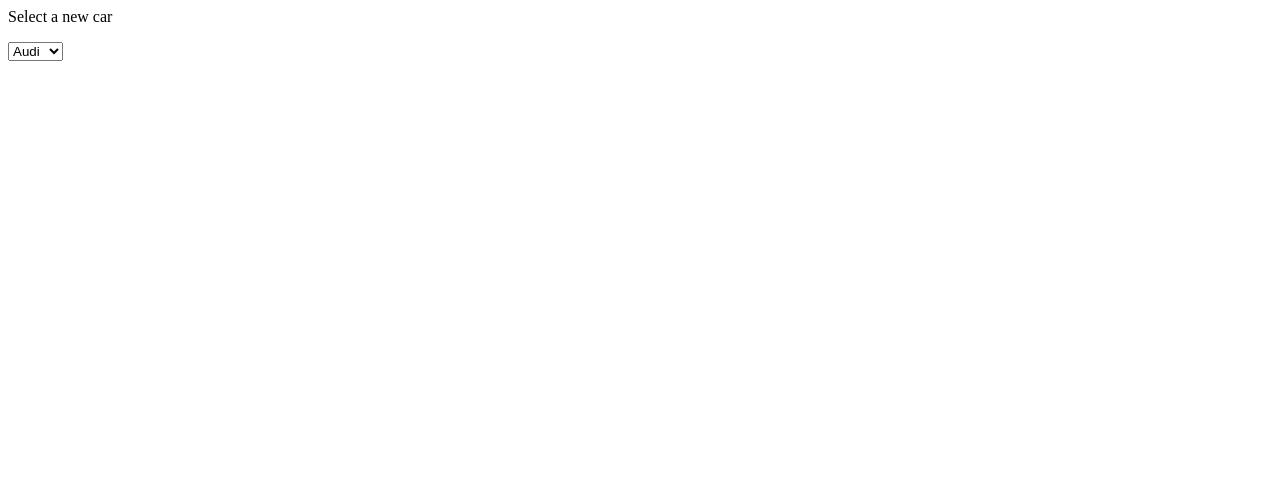
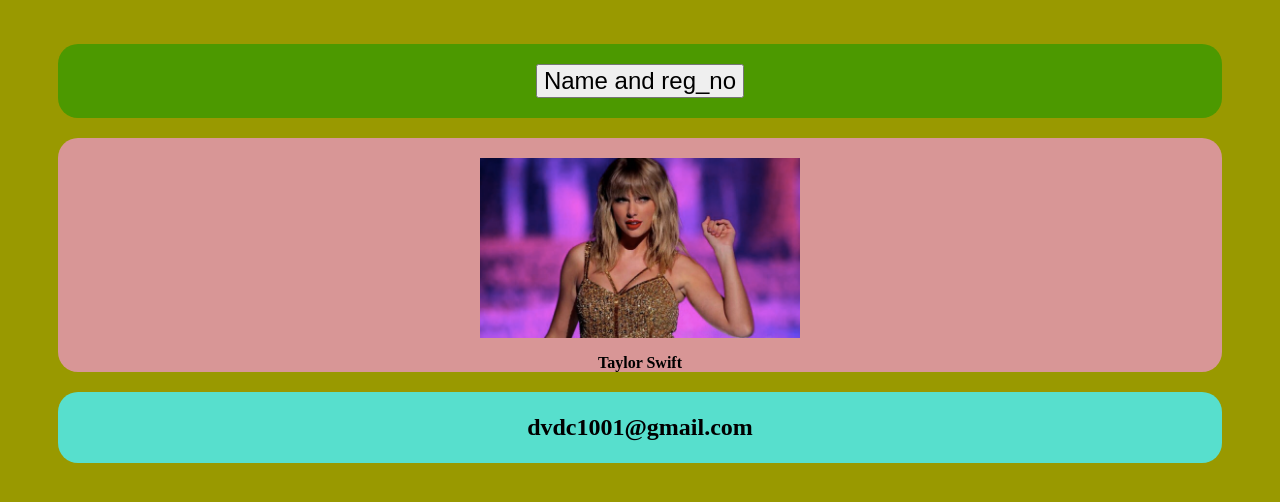
Before and after one commit to divyadrishtichhhetri/divyadrishtichhetri.github.io, a plain HTML site: page index.html in a window 1280 px wide. Drawn offline with Linux system fonts and the light colour scheme.

Commit message:
My Commit

```diff
--- a/index.html
+++ b/index.html
@@ -1,16 +1,109 @@
 <html>
-<body>
-<p id="demo">Select a new car</p>
-<select id="mySelect" onchange="myFunction()">
-<option value ="Audi">Audi</option>
-<option value ="BMW">BMW</option>
-<option value ="Volvo">Volvo</option>
-</select>
-<script>
-	function myFunction(){
-	var x  =document.getElementById("mySelect").value;
-	document.getElementById("demo").innerHTML="You Selected: "+x;
+<head>
+    <title>Assignment 4</title>
+    <style>
+        	#box1
+	{
+        	background-color: rgb(76,153,0);
+      	 padding: 20px;
+       	 border-style:inset;
+       	 border-radius: 20px;
+        	border-width: 0px;
+        	border-color: rgb(227, 220, 245);
+        	margin-left: 50px;
+        	margin-right: 50px;
+        	margin-bottom: 20px;
+        	text-align: center;
+    	}
+
+
+    	#box2{
+    	background-color: rgb(216, 150, 150);
+    	padding: 0px;
+    	border-style:inset;
+    	border-radius: 20px;
+    	border-width: 0px;
+    	border-color: rgb(245, 220, 221);
+    	margin-left: 50px;
+    	margin-right: 50px;
+    	margin-bottom: 20px;
+    	text-align: center;
+    	}
+
+   	 #box3{
+        	background-color: rgb(87, 223, 205);
+        	padding: 2px;
+       	 border-style:inset;
+        	border-radius: 20px;
+        	border-width: 0px;
+        	border-color: beige;
+        	margin-left: 50px;
+        	margin-right: 50px;
+        	margin-bottom: 20px;
+        	text-align: center;
+        	}
+
+    	#imgg{
+        	display: none;
+	padding-top: 20px;
+        	margin-left: 550px;
+   	 }
+img
+{
+padding-top: 20px;
 }
-</script>
+    </style>
+</head>
+<body style="background-color:rgb(153, 153, 0);">
+
+    <br><br>
+
+    <div id="box1"  >
+
+        <button onmouseover="pingAlert(this);" style="font-size: x-large;">Name and reg_no</button>
+
+    </div>
+
+    <div id="box2">
+
+        <img onmouseout="normPic(this);" onmouseover="largerPic(this);"  src="16566811187507.jpg" alt="" width="320px" height="180px">
+        <br>
+        <p onmouseout="normTxt(this);" onmouseover="largerTxt(this);" id="boxtxt"><b>Taylor Swift</b></p>
+
+    </div>
+
+    <div id="box3">
+        <h2>dvdc1001@gmail.com</h2>
+    </div>
+
+    <script>
+        function myFunction(){
+            var x = document.getElementById("mySelect").value;
+            document.getElementById("demo").innerHTML ="You Selected : " + x;
+        }
+
+        function largerPic(x){
+            x.style.width = "640px";
+            x.style.height = "360px";
+        }
+
+        function normPic(x){
+            x.style.width = "320px";
+            x.style.height = "180px";
+        }
+
+        function normTxt(y){
+            document.getElementById("boxtxt").style.fontSize = "large";
+        }
+
+
+        function largerTxt(y){
+            document.getElementById("boxtxt").style.fontSize = "xx-large";
+        }
+
+        function pingAlert(z){
+            alert("Name: Divyadrishti Chhetri \nRegistration No: 202000282 ");
+        }
+    </script>
 </body>
 </html>
```
Also changed, not shown: 16566811187507.jpg (added).
